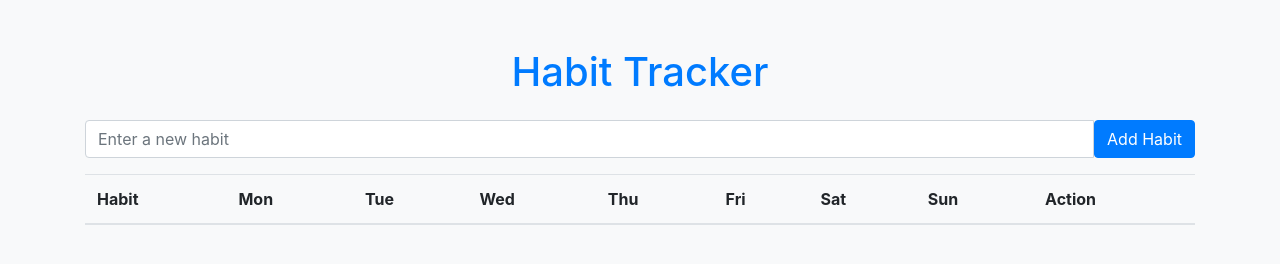
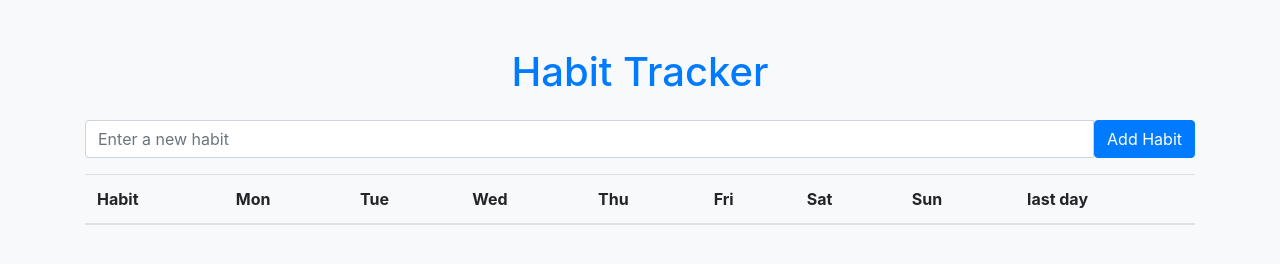
Before and after one commit to rmsanc14/MiniProject, a website: page assets/Index.html in a window 1280 px wide. Drawn offline with nearby package versions, Linux system fonts and the light colour scheme.

Commit message:
changed HTMl wording for final day

```diff
--- a/assets/Index.html
+++ b/assets/Index.html
@@ -31,7 +31,7 @@
             <th>Fri</th>
             <th>Sat</th>
             <th>Sun</th>
-            <th>Action</th>
+            <th>last day</th>
           </tr>
         </thead>
         <tbody id="habit-table-body">
```
